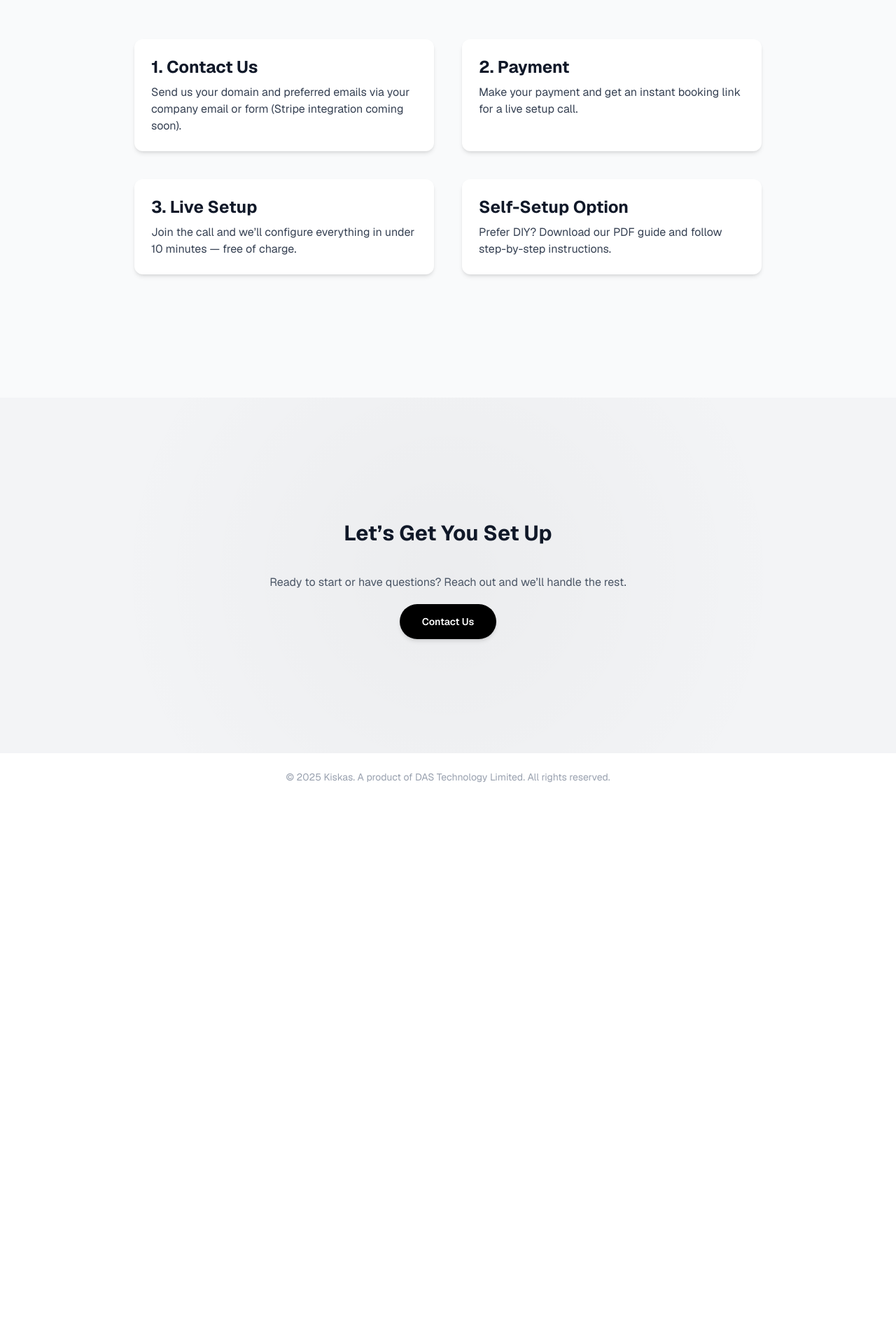
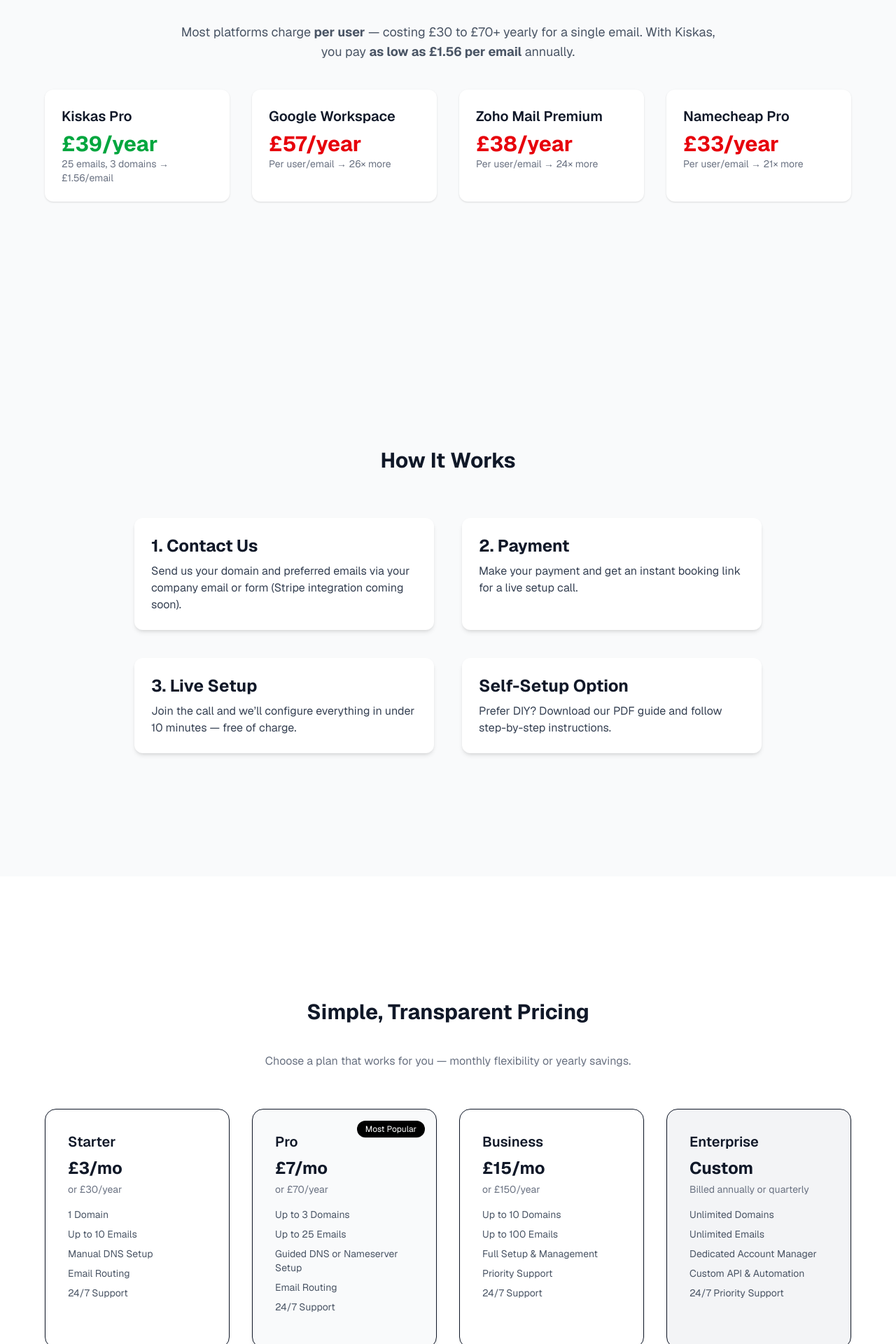
Before and after one commit to kiskas-xyz/app, a Next.js app: page / in a window 1280 px wide. Shown: the part 1620-3540 px from the top of the page at 70% size. Before the commit the page ends 2764 px from the top, so only its background shows below. Built offline with nearby package versions, Linux system fonts and the light colour scheme.

Commit message:
Update page.tsx

```diff
--- a/app/page.tsx
+++ b/app/page.tsx
@@ -4,7 +4,6 @@
 
 export default function Home() {
   const [isHeaderVisible, setIsHeaderVisible] = useState(true);
-
   useEffect(() => {
     let lastScroll = window.scrollY;
     const handleScroll = () => {
@@ -36,9 +35,7 @@
             <p className="text-lg mb-4 text-gray-700">
               {"Kiskas is a done-for-you service for custom domain emails. We handle all the setup so you don't have to."}
             </p>
-            <p className="text-md text-gray-500 mb-8">
-              {"Google Workspace charges £60 per user per year. Kiskas gives you 10 custom emails for just £15 a year. No catch."}
-            </p>
+            <p className="text-md text-gray-500 mb-8">Google Workspace charges £60 per user per year. Kiskas gives you 10 custom emails for just £15 a year. No catch.</p>
             <a href="#contact" className="inline-block bg-black text-white px-8 py-4 rounded-full text-sm font-semibold shadow-md hover:bg-gray-900 transition">
               Get Started
             </a>
@@ -61,17 +58,46 @@
           <div className="p-6 bg-gray-50 rounded-xl shadow-md hover:shadow-lg transition">
             <div className="text-4xl mb-4">🛠️</div>
             <h4 className="text-xl font-semibold mb-2">We Handle Setup</h4>
-            <p className="text-gray-600">{"No DNS or email headaches. We configure everything for you, manually and correctly."}</p>
+            <p className="text-gray-600">No DNS or email headaches. We configure everything for you, manually and correctly.</p>
           </div>
           <div className="p-6 bg-gray-50 rounded-xl shadow-md hover:shadow-lg transition">
             <div className="text-4xl mb-4">💰</div>
             <h4 className="text-xl font-semibold mb-2">Affordable Pricing</h4>
-            <p className="text-gray-600">{"Start from just £15/year — up to 75% cheaper than Google Workspace for similar results."}</p>
+            <p className="text-gray-600">Start from just £15/year — up to 75% cheaper than Google Workspace for similar results.</p>
           </div>
           <div className="p-6 bg-gray-50 rounded-xl shadow-md hover:shadow-lg transition">
             <div className="text-4xl mb-4">💬</div>
             <h4 className="text-xl font-semibold mb-2">24/7 Support</h4>
-            <p className="text-gray-600">{"We’re always available to help, no matter your time zone or technical level."}</p>
+            <p className="text-gray-600">We’re always available to help, no matter your time zone or technical level.</p>
+          </div>
+        </div>
+      </section>
+
+      <section id="savings" className="py-44 px-6 bg-gray-50 text-center">
+        <h3 className="text-3xl font-bold mb-10">Why Pay More?</h3>
+        <p className="mb-10 text-gray-600 max-w-3xl mx-auto text-lg">
+          Most platforms charge <strong>per user</strong> — costing £30 to £70+ yearly for a single email. With Kiskas, you pay <strong>as low as £1.56 per email</strong> annually.
+        </p>
+        <div className="grid md:grid-cols-4 gap-8 max-w-6xl mx-auto text-left">
+          <div className="bg-white p-6 rounded-xl shadow">
+            <h4 className="text-xl font-semibold mb-2">Kiskas Pro</h4>
+            <p className="text-3xl font-bold text-green-600">£39/year</p>
+            <p className="text-sm text-gray-500">25 emails, 3 domains → £1.56/email</p>
+          </div>
+          <div className="bg-white p-6 rounded-xl shadow">
+            <h4 className="text-xl font-semibold mb-2">Google Workspace</h4>
+            <p className="text-3xl font-bold text-red-600">£57/year</p>
+            <p className="text-sm text-gray-500">Per user/email → 26× more</p>
+          </div>
+          <div className="bg-white p-6 rounded-xl shadow">
+            <h4 className="text-xl font-semibold mb-2">Zoho Mail Premium</h4>
+            <p className="text-3xl font-bold text-red-600">£38/year</p>
+            <p className="text-sm text-gray-500">Per user/email → 24× more</p>
+          </div>
+          <div className="bg-white p-6 rounded-xl shadow">
+            <h4 className="text-xl font-semibold mb-2">Namecheap Pro</h4>
+            <p className="text-3xl font-bold text-red-600">£33/year</p>
+            <p className="text-sm text-gray-500">Per user/email → 21× more</p>
           </div>
         </div>
       </section>
@@ -81,19 +107,93 @@
         <div className="max-w-4xl mx-auto grid md:grid-cols-2 gap-10 text-left">
           <div className="bg-white p-6 rounded-xl shadow-md hover:shadow-lg transition">
             <div className="text-2xl font-bold mb-2">1. Contact Us</div>
-            <p className="text-gray-700">{"Send us your domain and preferred emails via your company email or form (Stripe integration coming soon)."}</p>
+            <p className="text-gray-700">Send us your domain and preferred emails via your company email or form (Stripe integration coming soon).</p>
           </div>
           <div className="bg-white p-6 rounded-xl shadow-md hover:shadow-lg transition">
             <div className="text-2xl font-bold mb-2">2. Payment</div>
-            <p className="text-gray-700">{"Make your payment and get an instant booking link for a live setup call."}</p>
+            <p className="text-gray-700">Make your payment and get an instant booking link for a live setup call.</p>
           </div>
           <div className="bg-white p-6 rounded-xl shadow-md hover:shadow-lg transition">
             <div className="text-2xl font-bold mb-2">3. Live Setup</div>
-            <p className="text-gray-700">{"Join the call and we’ll configure everything in under 10 minutes — free of charge."}</p>
+            <p className="text-gray-700">Join the call and we’ll configure everything in under 10 minutes — free of charge.</p>
           </div>
           <div className="bg-white p-6 rounded-xl shadow-md hover:shadow-lg transition">
             <div className="text-2xl font-bold mb-2">Self-Setup Option</div>
-            <p className="text-gray-700">{"Prefer DIY? Download our PDF guide and follow step-by-step instructions."}</p>
+            <p className="text-gray-700">Prefer DIY? Download our PDF guide and follow step-by-step instructions.</p>
+          </div>
+        </div>
+      </section>
+
+      <section id="pricing" className="py-44 px-6 bg-white text-center">
+        <h3 className="text-3xl font-bold mb-10">Simple, Transparent Pricing</h3>
+        <p className="mb-14 text-gray-500 max-w-xl mx-auto">Choose a plan that works for you — monthly flexibility or yearly savings.</p>
+        <div className="max-w-6xl mx-auto grid md:grid-cols-4 gap-8 text-left">
+          <div className="border rounded-2xl p-8 shadow-sm">
+            <h4 className="text-xl font-semibold mb-2">Starter</h4>
+            <p className="text-2xl font-bold mb-1">£3/mo</p>
+            <p className="text-sm text-gray-500 mb-4">or £30/year</p>
+            <ul className="mb-4 space-y-2 text-sm text-gray-600">
+              <li>1 Domain</li>
+              <li>Up to 10 Emails</li>
+              <li>Manual DNS Setup</li>
+              <li>Email Routing</li>
+              <li>24/7 Support</li>
+            </ul>
+          </div>
+          <div className="border rounded-2xl p-8 shadow-md bg-gray-50 relative">
+            <span className="absolute top-4 right-4 bg-black text-white text-xs px-3 py-1 rounded-full">Most Popular</span>
+            <h4 className="text-xl font-semibold mb-2">Pro</h4>
+            <p className="text-2xl font-bold mb-1">£7/mo</p>
+            <p className="text-sm text-gray-500 mb-4">or £70/year</p>
+            <ul className="mb-4 space-y-2 text-sm text-gray-600">
+              <li>Up to 3 Domains</li>
+              <li>Up to 25 Emails</li>
+              <li>Guided DNS or Nameserver Setup</li>
+              <li>Email Routing</li>
+              <li>24/7 Support</li>
+            </ul>
+          </div>
+          <div className="border rounded-2xl p-8 shadow-sm">
+            <h4 className="text-xl font-semibold mb-2">Business</h4>
+            <p className="text-2xl font-bold mb-1">£15/mo</p>
+            <p className="text-sm text-gray-500 mb-4">or £150/year</p>
+            <ul className="mb-4 space-y-2 text-sm text-gray-600">
+              <li>Up to 10 Domains</li>
+              <li>Up to 100 Emails</li>
+              <li>Full Setup & Management</li>
+              <li>Priority Support</li>
+              <li>24/7 Support</li>
+            </ul>
+          </div>
+          <div className="border rounded-2xl p-8 shadow-sm bg-gray-100">
+            <h4 className="text-xl font-semibold mb-2">Enterprise</h4>
+            <p className="text-2xl font-bold mb-1">Custom</p>
+            <p className="text-sm text-gray-500 mb-4">Billed annually or quarterly</p>
+            <ul className="mb-4 space-y-2 text-sm text-gray-600">
+              <li>Unlimited Domains</li>
+              <li>Unlimited Emails</li>
+              <li>Dedicated Account Manager</li>
+              <li>Custom API & Automation</li>
+              <li>24/7 Priority Support</li>
+            </ul>
+          </div>
+        </div>
+      </section>
+
+      <section id="testimonials" className="py-44 px-6 bg-white text-center">
+        <h3 className="text-3xl font-bold mb-10">Trusted By Real Users</h3>
+        <div className="max-w-4xl mx-auto grid md:grid-cols-3 gap-8 text-left">
+          <div className="bg-gray-50 p-6 rounded-xl shadow">
+            <p className="text-gray-700 italic mb-4">“Working with Kiskas through Dastech has been a breeze. Fast, reliable and cost-effective.”</p>
+            <h4 className="text-sm font-semibold">dastech.org.uk</h4>
+          </div>
+          <div className="bg-gray-50 p-6 rounded-xl shadow">
+            <p className="text-gray-700 italic mb-4">“Kiskas helped us set up email routing for our restaurant clients. Super support!”</p>
+            <h4 className="text-sm font-semibold">myqrmenu.co</h4>
+          </div>
+          <div className="bg-gray-50 p-6 rounded-xl shadow">
+            <p className="text-gray-700 italic mb-4">“A great solution for dev communities. Kiskas made custom email simple.”</p>
+            <h4 className="text-sm font-semibold">React Native Nigeria</h4>
           </div>
         </div>
       </section>
@@ -102,7 +202,7 @@
         <div className="absolute inset-0 bg-[radial-gradient(circle_at_center,_rgba(0,0,0,0.03)_0%,_transparent_70%)] pointer-events-none"></div>
         <div className="relative z-10">
           <h3 className="text-3xl font-bold mb-10">Let’s Get You Set Up</h3>
-          <p className="mb-8 text-gray-600">{"Ready to start or have questions? Reach out and we’ll handle the rest."}</p>
+          <p className="mb-8 text-gray-600">Ready to start or have questions? Reach out and we’ll handle the rest.</p>
           <a href="mailto:hello@kiskas.xyz" className="bg-black text-white px-8 py-4 rounded-full text-sm font-semibold shadow-md hover:bg-gray-900 transition">
             Contact Us
           </a>
```
